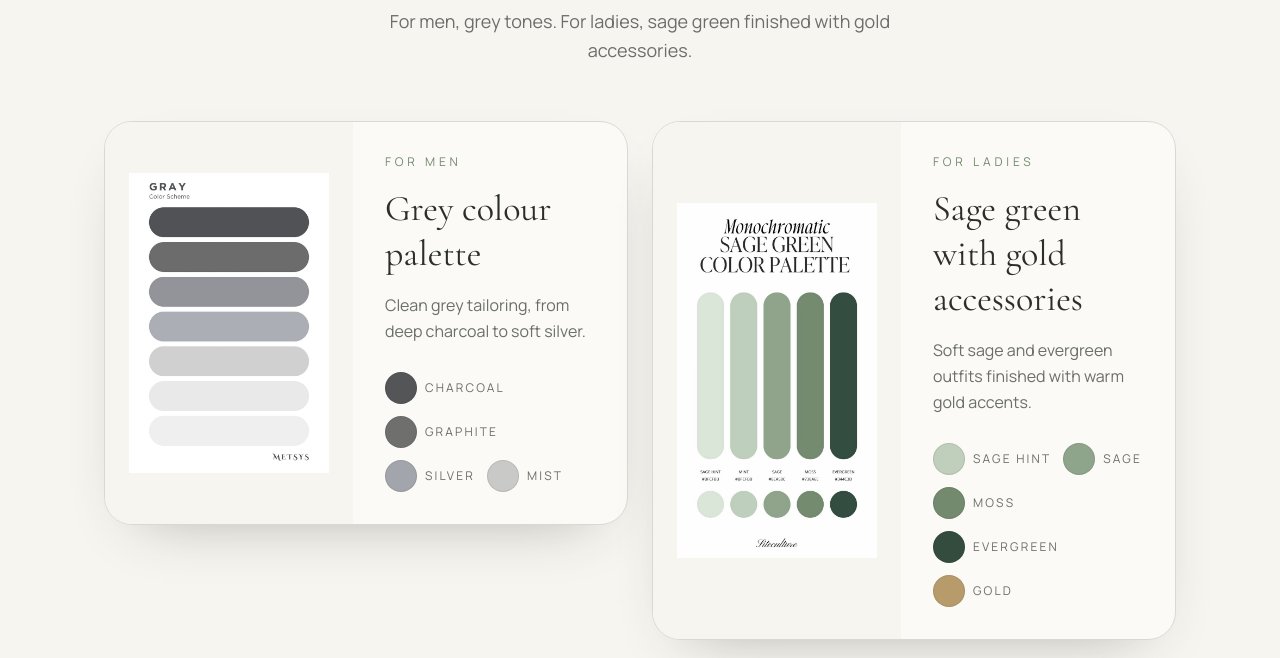
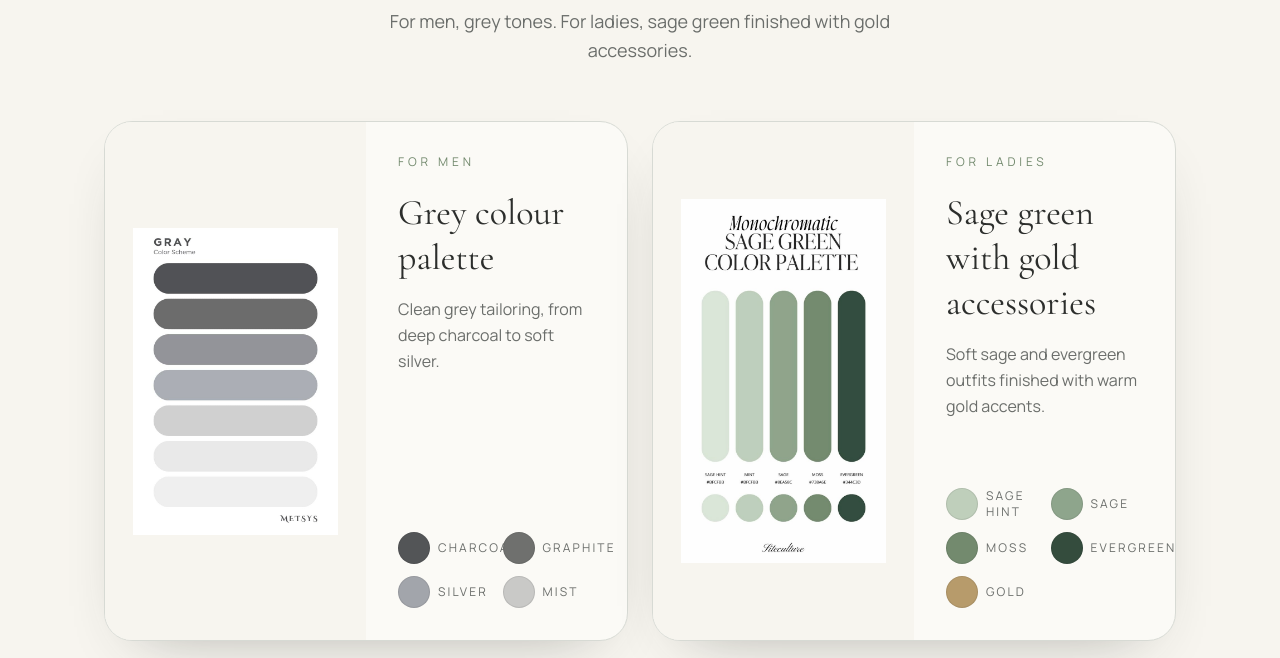
Before and after one commit to wotcheni21/Brian-Chimango, a Next.js app: page / in a window 1280 px wide. Shown: the part 6200-6858 px from the top of the page. Built offline with nearby package versions, Linux system fonts and the light colour scheme; no server answers.

Commit message:
Normalize outfit palette cards

```diff
--- a/src/components/OutfitInspo.tsx
+++ b/src/components/OutfitInspo.tsx
@@ -17,32 +17,34 @@ function PaletteCard({
   swatches: { label: string; color: string }[];
 }) {
   return (
-    <div className="grid overflow-hidden rounded-[1.75rem] border border-mist bg-paper shadow-[0_24px_60px_-38px_rgba(44,46,44,0.45)] sm:grid-cols-[0.95fr_1.05fr]">
-      <div className="relative min-h-[340px] bg-ivory">
+    <div className="grid h-full min-h-[520px] overflow-hidden rounded-[1.75rem] border border-mist bg-paper shadow-[0_24px_60px_-38px_rgba(44,46,44,0.45)] sm:grid-cols-2">
+      <div className="flex min-h-[300px] items-center justify-center bg-ivory px-7 py-8">
+        <div className="relative aspect-[2/3] h-full max-h-[380px] w-full max-w-[220px]">
           <Image
             src={image}
             alt={title}
             fill
             unoptimized
-          sizes="(min-width: 1024px) 30vw, 90vw"
-          className="object-contain p-6"
+            sizes="(min-width: 1024px) 20vw, 70vw"
+            className="object-contain"
           />
         </div>
-      <div className="flex flex-col justify-center px-6 py-8 sm:px-8">
+      </div>
+      <div className="flex min-h-[300px] flex-col px-6 py-8 sm:px-8">
         <span className="text-xs uppercase tracking-[0.32em] text-moss">
           {audience}
         </span>
-        <h3 className="mt-4 font-serif text-3xl leading-tight text-ink sm:text-4xl">
+        <h3 className="mt-5 min-h-[5.5rem] font-serif text-3xl leading-tight text-ink sm:text-4xl">
           {title}
         </h3>
-        <p className="mt-4 text-sm leading-relaxed text-graphite sm:text-base">
+        <p className="mt-4 min-h-[4.5rem] text-sm leading-relaxed text-graphite sm:text-base">
           {description}
         </p>
-        <div className="mt-7 flex flex-wrap gap-3">
+        <div className="mt-auto grid grid-cols-1 gap-3 pt-7 sm:grid-cols-2">
           {swatches.map((swatch) => (
             <div key={swatch.label} className="flex items-center gap-2">
               <span
-                className="h-8 w-8 rounded-full border border-ink/10"
+                className="h-8 w-8 shrink-0 rounded-full border border-ink/10"
                 style={{ backgroundColor: swatch.color }}
                 aria-hidden
               />
```
Lines whose indentation alone changed are shown as unchanged.
